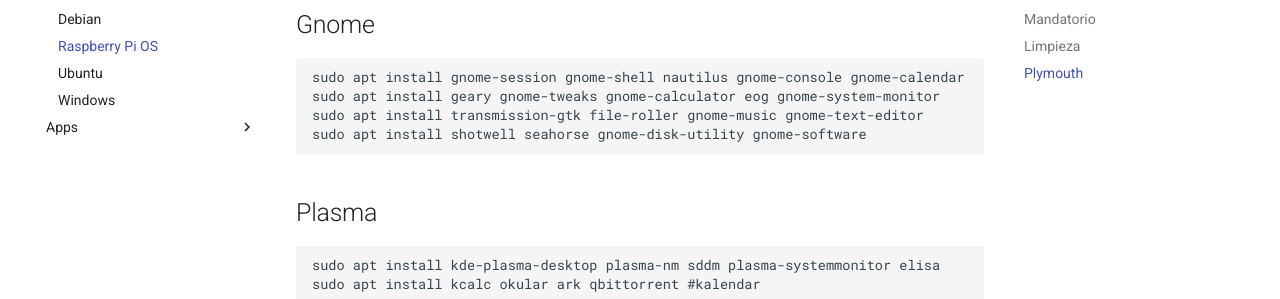
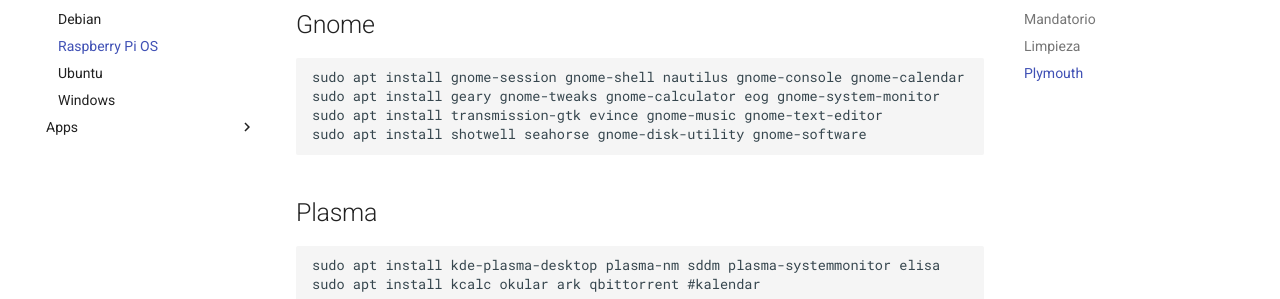
Before and after one commit to Saphyel/hogarcito, an MkDocs documentation site: the page built from docs/os/raspios.md, in a window 1280 px wide and 1206 px high. Shown: the part 173-472 px from the top of the window. Built offline with MkDocs 1.6.1 and Material for MkDocs 9.7.7, drawn with Linux system fonts in a browser that asks for light colours.

Commit message:
replace gnome packages

````diff
--- a/docs/os/raspios.md
+++ b/docs/os/raspios.md
@@ -5,7 +5,7 @@
 ```
 sudo apt install gnome-session gnome-shell nautilus gnome-console gnome-calendar
 sudo apt install geary gnome-tweaks gnome-calculator eog gnome-system-monitor
-sudo apt install transmission-gtk file-roller gnome-music gnome-text-editor
+sudo apt install transmission-gtk evince gnome-music gnome-text-editor
 sudo apt install shotwell seahorse gnome-disk-utility gnome-software
 ```
 
````
